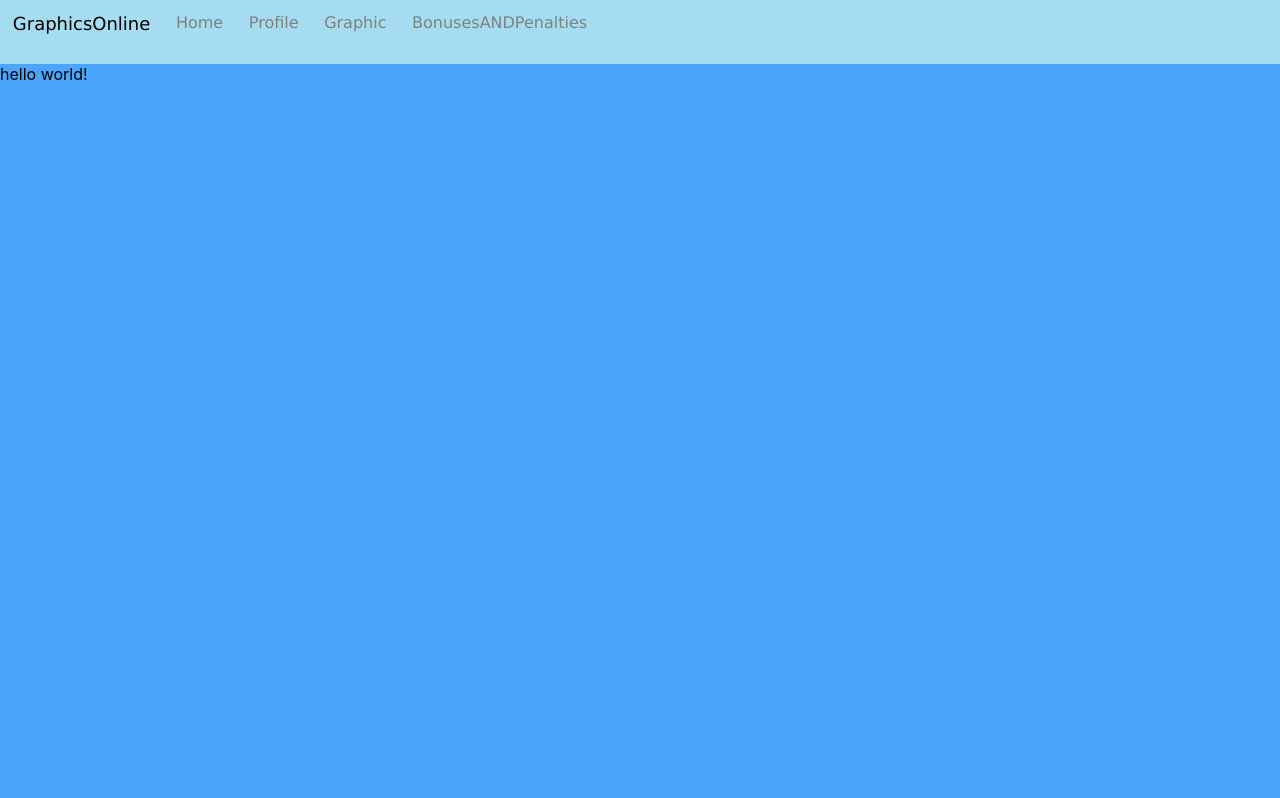
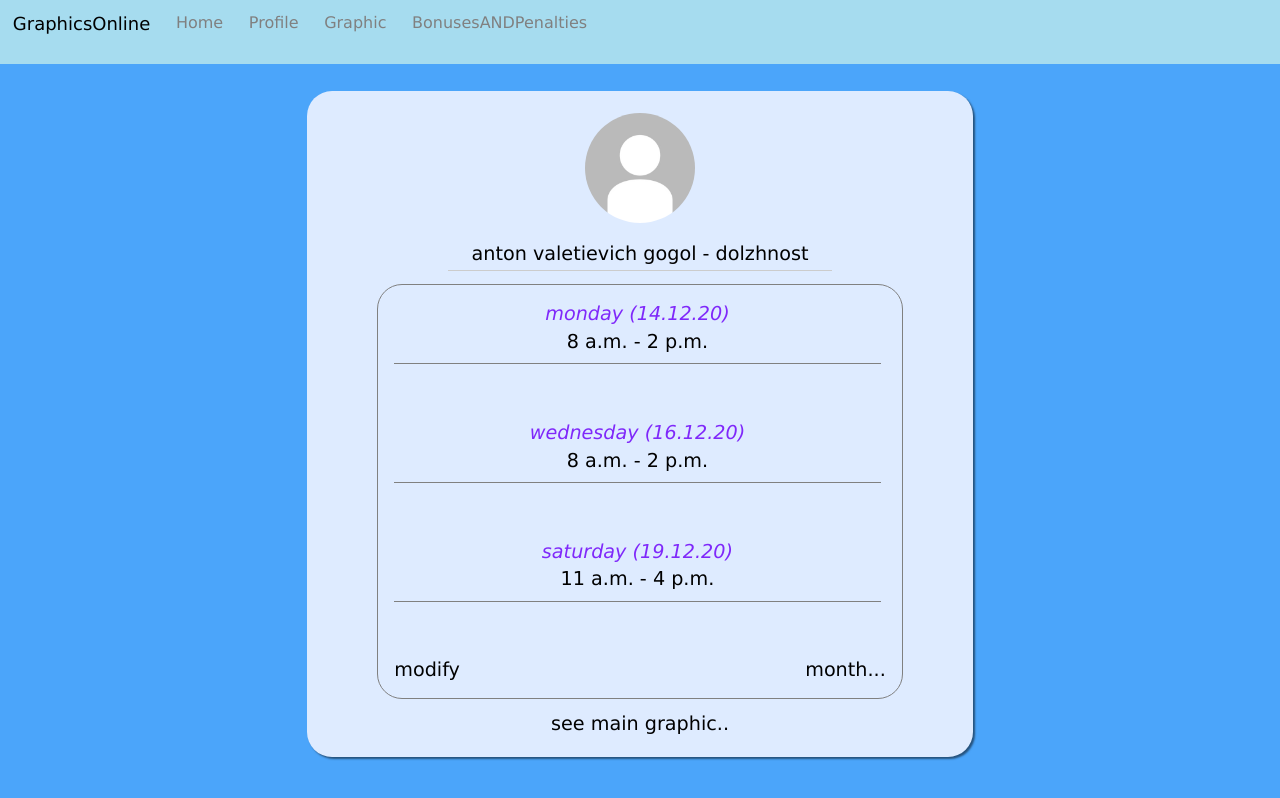
Before and after one commit to Madsora/graphics-omline, a React (Create React App) app in the folder graphics-online-react/: page /graphics-employee in a window 1280 px wide. Built offline with nearby package versions, Linux system fonts and the light colour scheme.

Commit message:
almost done graphics for employee

```diff
--- a/graphics-online-react/src/components/GraphicsEmployee/GraphicsEmployee.js
+++ b/graphics-online-react/src/components/GraphicsEmployee/GraphicsEmployee.js
@@ -1,13 +1,23 @@
 import React, { Component } from "react";
 import styles from './GraphicsEmployee.module.scss'
 import Navbar from '../Navbar/Navbar'
+import { Link } from "react-router-dom";
+import WeeklyGraphicEmployee from '../WeeklyGraphicEmployee/WeeklyGraphicEmployee'
+import avatar from '../../img/def_profile.jpg'
 
 export default class GraphicsEmployee extends Component {
     render() {
         return (
             <div>
                 <Navbar></Navbar>
-                hello world!
+                <div className={styles["wrapper"]}>
+                    <div className={styles.content}>
+                        <img src={avatar} alt="profile photo" className={styles.avatar}/>
+                        <div className={styles["name-block"]}>anton valetievich gogol - dolzhnost</div>
+                        <WeeklyGraphicEmployee></WeeklyGraphicEmployee>
+                        <Link to="/graphic-employer" className={styles.link}>see main graphic..</Link>
+                    </div>
+                </div>
             </div>
         )
     }
--- a/graphics-online-react/src/components/GraphicsEmployee/GraphicsEmployee.module.scss
+++ b/graphics-online-react/src/components/GraphicsEmployee/GraphicsEmployee.module.scss
@@ -2,3 +2,48 @@
     margin: 0;
     padding: 0;
 }
+
+.wrapper {
+    display: flex;
+    height: 90vh;
+    width: 100vw;
+    align-items: center;
+    justify-content: center;
+
+    .avatar {
+        margin-bottom: 3%;
+        border-radius: 50%;
+        width: 110px;
+        height: 110px;
+    }
+
+    .content {
+        padding: 1%;
+        box-shadow: 2px 2px 2px rgba(0, 0, 0, .5);
+        background-color: #deebff;
+        height: 80vh;
+        width: 50vw;
+        display: flex;
+        text-align: center;
+        align-items: center;
+        justify-content: center;
+        flex-direction: column;
+        font-family: Verdana, Geneva, Tahoma, sans-serif;
+        font-size: larger;
+        border-radius: 25px;
+    }
+
+    .name-block {
+        width: 30vw;
+        border-bottom:1px solid #cccccc;
+        padding-bottom: 5px;
+    }
+
+    .link {
+        color: black;
+        text-decoration: none;
+        &:hover {
+            font-style: italic;
+        }
+    }
+}
--- /dev/null
+++ b/graphics-online-react/src/components/WeeklyGraphicEmployee/WeeklyGraphicEmployee.js
@@ -0,0 +1,28 @@
+import React, { Component } from "react";
+import styles from './WeeklyGraphicEmployee.module.scss'
+import { Link } from "react-router-dom";
+
+export default class GraphicsEmployee extends Component {
+    render() {
+        return (
+            <div className={styles["wrapper"]}>
+                <div className={styles["date-block"]}>
+                    <div className={styles.day}>monday (14.12.20)</div>
+                    <div className={styles.time}>8 a.m. - 2 p.m.</div>
+                </div>
+                <div className={styles["date-block"]}>
+                    <div className={styles.day}>wednesday (16.12.20)</div>
+                    <div className={styles.time}>8 a.m. - 2 p.m.</div>
+                </div>
+                <div className={styles["date-block"]}>
+                    <div className={styles.day}>saturday (19.12.20)</div>
+                    <div className={styles.time}>11 a.m. - 4 p.m.</div>
+                </div>
+                <div className={styles["link-block"]}>
+                    <Link to="/modify-employee" className={styles.link}>modify</Link>
+                    <Link to="/graph-month" className={styles.link}>month...</Link>
+                </div>
+            </div>
+        )
+    }
+}
--- /dev/null
+++ b/graphics-online-react/src/components/WeeklyGraphicEmployee/WeeklyGraphicEmployee.module.scss
@@ -0,0 +1,51 @@
+* {
+    margin: 0;
+    padding: 0;
+}
+
+.wrapper {
+    margin: 2%;
+    padding: 1%;
+    display: flex;
+    flex-direction: column;
+    height: 50vh;
+    width: 40vw;
+    justify-content: space-between;
+
+    border: 1px solid rgb(128, 128, 128);
+    border-radius:25px;
+
+    .date-block{
+        display: flex;
+        flex-direction: column;
+        margin: 2%;
+        width: 38vw;
+        border-bottom:1px solid rgb(128, 128, 128);
+        padding-bottom: 2%;
+
+        .day {
+            margin-bottom: 1%;
+            font-style: italic;
+            color: #7f28fa;
+        }
+
+        .time {
+
+        }
+    }
+
+    .link-block {
+        margin: 2%;
+        display: flex;
+        flex-direction: row;
+        justify-content: space-between;
+
+        .link {
+            color: black;
+            text-decoration: none;
+            &:hover {
+                font-style: italic;
+            }
+        }
+    }
+}
```
Also changed, not shown: graphics-online-react/src/img/def_profile.jpg (added).
